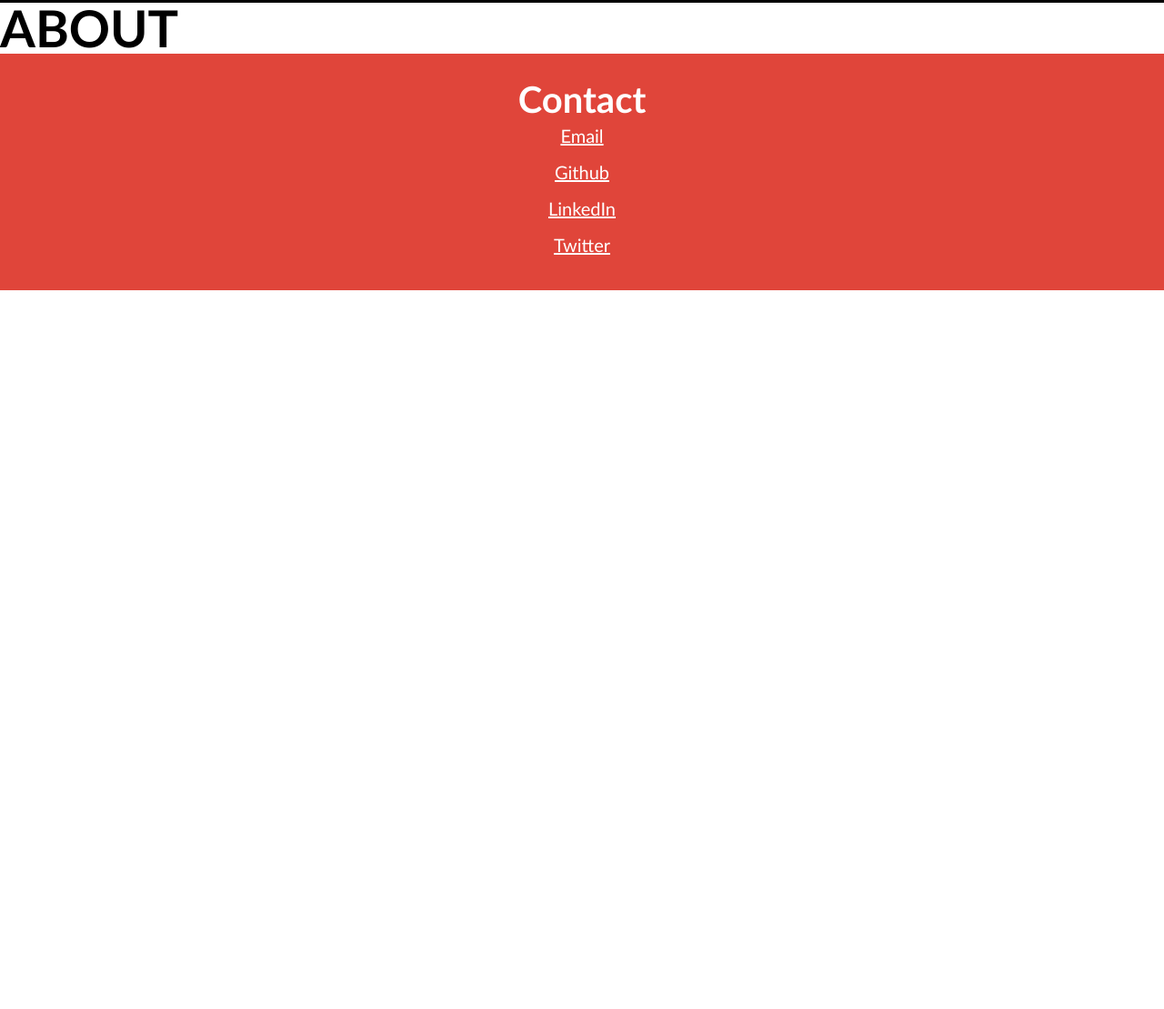
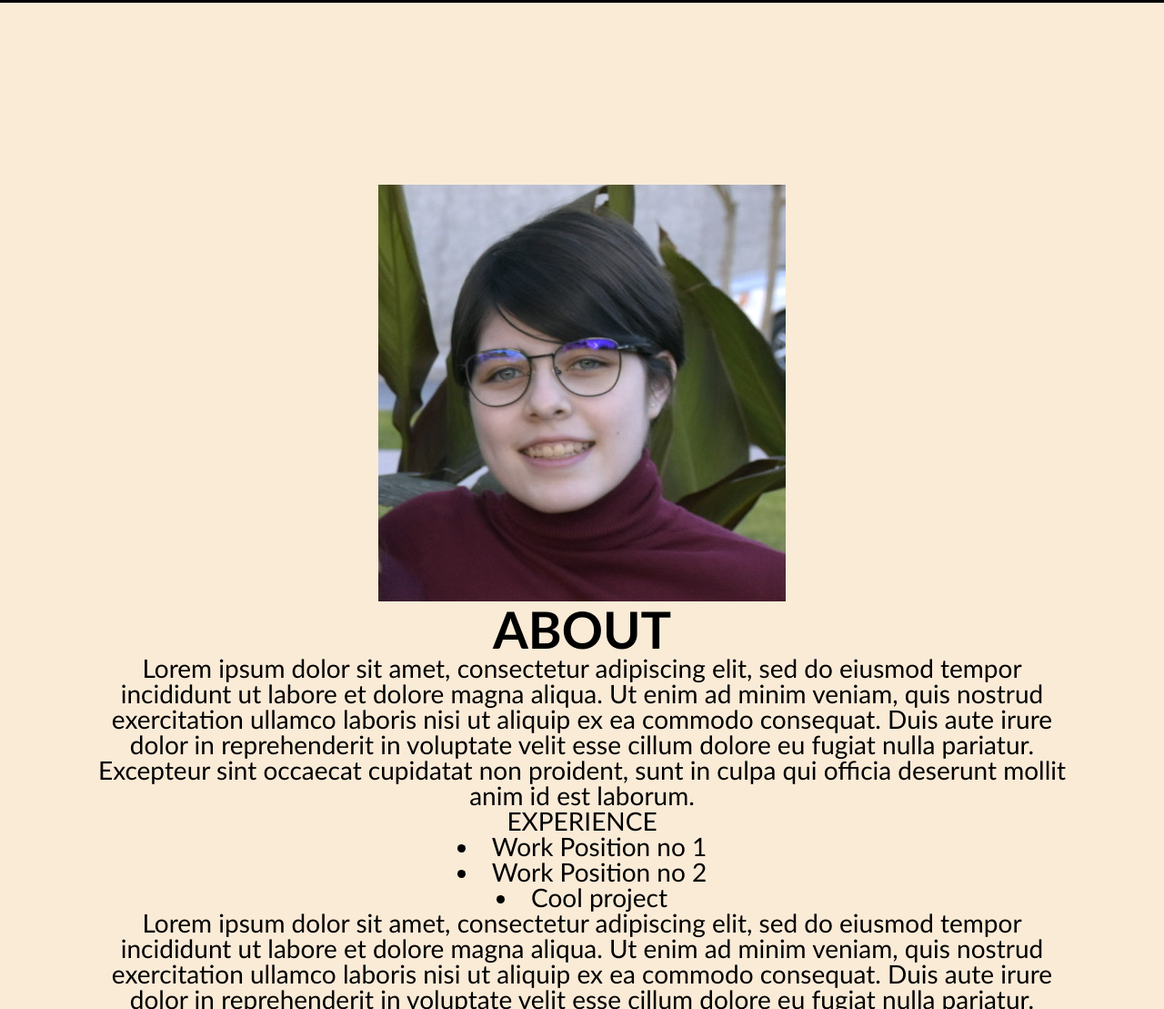
Before and after one commit to Kahlium/ReallyTheSecondChallenge, a plain HTML site: page index.html in a window 1280 px wide. Shown: the part 1691-2800 px from the top of the page at 91% size. Before the commit the page ends 2010 px from the top, so only its background shows below. Drawn offline with Linux system fonts and the light colour scheme.

Commit message:
about and contact section placeholders in place

```diff
--- a/index.html
+++ b/index.html
@@ -16,8 +16,8 @@
             <ul>
                 <li><a href="#home">Home</a></li>
                 <li><a href="#work">Work</a></li>
+                <li><a href="#about">About</a></li>
                 <li><a href="#contact">Contact</a></li>
-                <li><a href="#about">About</a></li>
             </ul>
         </nav>
     </header>
@@ -53,7 +53,16 @@
 
     <section id="about" class="about">
         <div>
+            <div>
+                <img src="assets\1C6C49EE-C907-4018-8660-11EE4FE68EA4 (2).jpg.png" alt="">
+            </div>
             <h2>ABOUT</h2>
+            <p>Lorem ipsum dolor sit amet, consectetur adipiscing elit, sed do eiusmod tempor incididunt ut labore et dolore magna aliqua. Ut enim ad minim veniam, quis nostrud exercitation ullamco laboris nisi ut aliquip ex ea commodo consequat. Duis aute irure dolor in reprehenderit in voluptate velit esse cillum dolore eu fugiat nulla pariatur. Excepteur sint occaecat cupidatat non proident, sunt in culpa qui officia deserunt mollit anim id est laborum.</p>
+            <p>EXPERIENCE</p>
+            <li>Work Position no 1</li>
+            <li>Work Position no 2</li>
+            <li>Cool project</li>
+            <p>Lorem ipsum dolor sit amet, consectetur adipiscing elit, sed do eiusmod tempor incididunt ut labore et dolore magna aliqua. Ut enim ad minim veniam, quis nostrud exercitation ullamco laboris nisi ut aliquip ex ea commodo consequat. Duis aute irure dolor in reprehenderit in voluptate velit esse cillum dolore eu fugiat nulla pariatur. Excepteur sint occaecat cupidatat non proident, sunt in culpa qui officia deserunt mollit anim id est laborum.</p>
         </div>
     </section>
 
@@ -61,10 +70,10 @@
         <div>
             <h2>Contact</h2>
             <ul>
-                <li><a href="#">Email</a></li>
-                <li><a href="#">Github</a></li>
-                <li><a href="#">LinkedIn</a></li>
-                <li><a href="#">Twitter</a></li>
+                <li><a href="email@email.com">Email</a></li>
+                <li><a href="https://github.com/Kahlium">Github</a></li>
+                <li><a href="https://www.linkedin.com">LinkedIn</a></li>
+                <li><a href="https://twitter.com">Twitter</a></li>
             </ul>
         </div>
     </section>
--- a/stylesheet.css
+++ b/stylesheet.css
@@ -18,6 +18,7 @@ body
 
 /* ||COMMENTS AND STUFF||
 *Thankyou to w3 schools for having answers to my questions
+*Gotta experiment with using adobe XD in conjuction later
 */
 
 header
@@ -127,6 +128,14 @@ nav ul
     min-width: 280px;
 }
 
+.about
+{
+    text-align: center;
+    padding: 200px 100px;
+    background-color: antiquewhite;
+
+}
+
 .contact
 {
     font-size: 20px;
@@ -138,6 +147,11 @@ nav ul
     line-height: 40px;
 }
 
+.contact a::after
+{
+    content: "🐲"
+}
+
 /* ||FIGURE THIS OUT LATER||
     ----------------------
 
```
Also changed, not shown: assets/1C6C49EE-C907-4018-8660-11EE4FE68EA4 (2).jpg.png (added).
